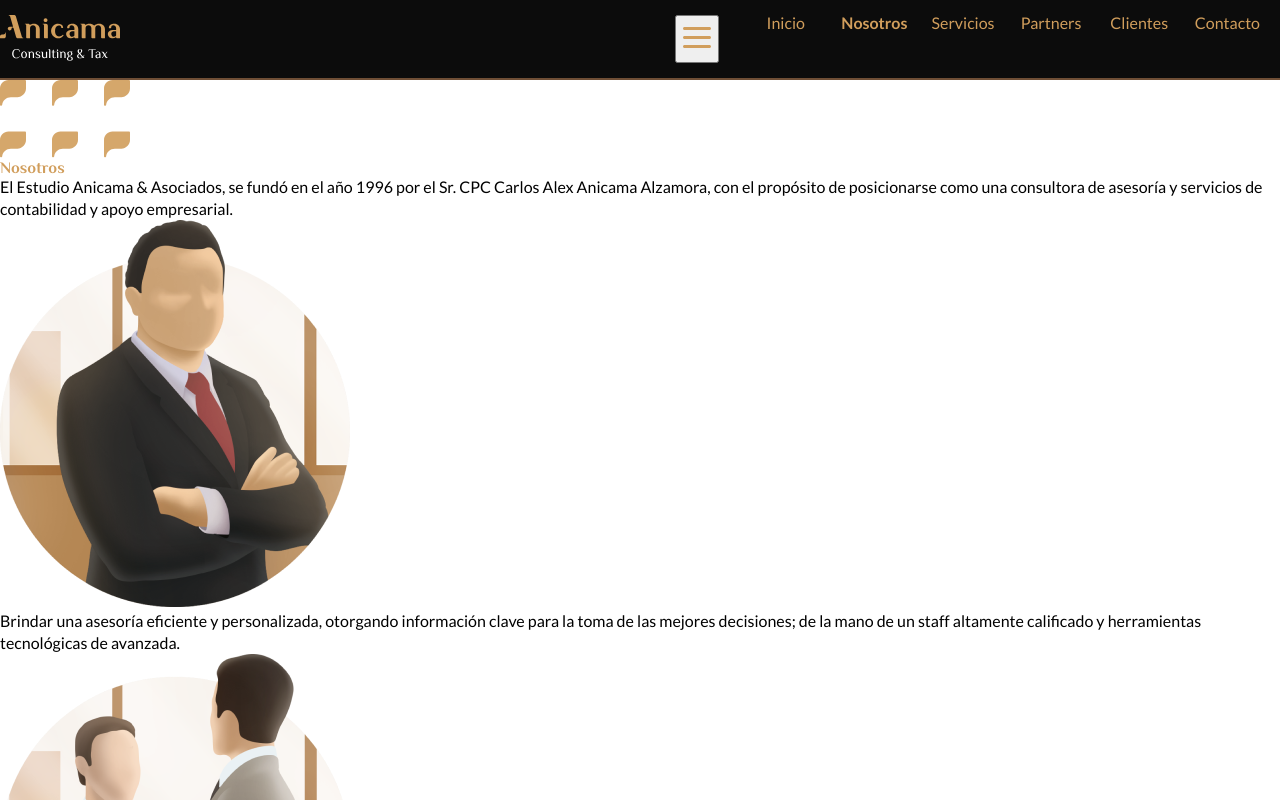
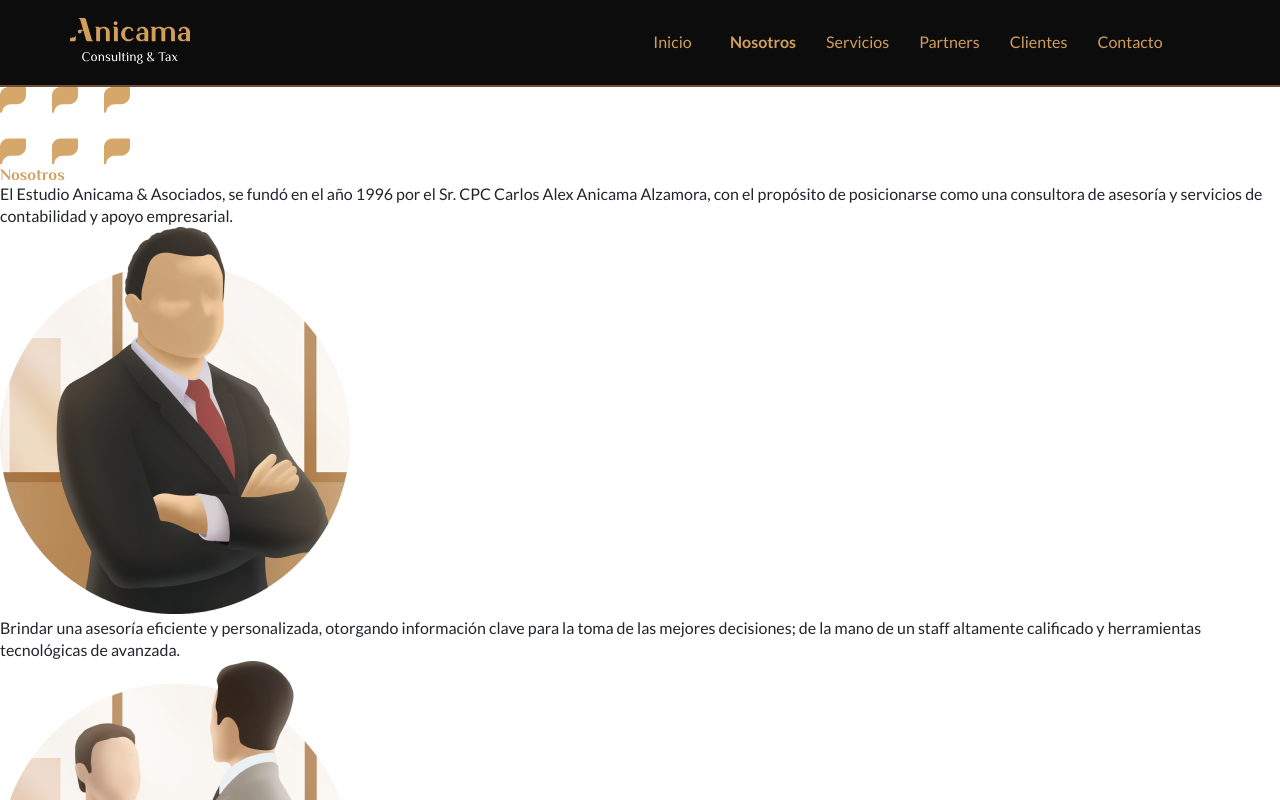
Before and after one commit to dansebp/anicama, a plain HTML site: page nosotros.html in a window 1280 px wide. Shown: the top 800 px of the page. Drawn offline with nearby package versions, Linux system fonts and the light colour scheme; files whose address does not match are found by name.

Commit message:
se agrego links

```diff
--- a/nosotros.html
+++ b/nosotros.html
@@ -6,14 +6,15 @@
     <title>Anicama:Consulting</title>
     <link href="https://fonts.googleapis.com/css2?family=Philosopher:wght@700&display=swap" rel="stylesheet">
     <link href="https://fonts.googleapis.com/css2?family=Lato:wght@400;700&family=Philosopher:wght@700&display=swap" rel="stylesheet">
+    <link rel="stylesheet" href="https://cdnjs.cloudflare.com/ajax/libs/font-awesome/5.13.1/css/all.min.css"/>
+    <link rel="stylesheet" href="https://stackpath.bootstrapcdn.com/bootstrap/4.5.0/css/bootstrap.min.css" integrity="sha384-9aIt2nRpC12Uk9gS9baDl411NQApFmC26EwAOH8WgZl5MYYxFfc+NcPb1dKGj7Sk" crossorigin="anonymous">
     <link rel="stylesheet" href="./styles/main.css">
-    <link rel="stylesheet" href="https://cdnjs.cloudflare.com/ajax/libs/font-awesome/5.13.1/css/all.min.css"/>
 </head>
 <body>
     <header>
       <nav class="navbar navbar-expand-lg nav flex flx-between container-lg container-md container-sm">
         <div class="brand-logo">
-        <a class="navbar-brand" href="#">
+          <a class="navbar-brand" href="./index.html">
             <img src="./images/icons-logos/anicama-desktop.svg" alt="">
           </a>
         </div>
--- a/servicios.html
+++ b/servicios.html
@@ -6,14 +6,15 @@
     <title>Anicama:Consulting</title>
     <link href="https://fonts.googleapis.com/css2?family=Philosopher:wght@700&display=swap" rel="stylesheet">
     <link href="https://fonts.googleapis.com/css2?family=Lato:wght@400;700&family=Philosopher:wght@700&display=swap" rel="stylesheet">
+    <link rel="stylesheet" href="https://cdnjs.cloudflare.com/ajax/libs/font-awesome/5.13.1/css/all.min.css"/>
+    <link rel="stylesheet" href="https://stackpath.bootstrapcdn.com/bootstrap/4.5.0/css/bootstrap.min.css" integrity="sha384-9aIt2nRpC12Uk9gS9baDl411NQApFmC26EwAOH8WgZl5MYYxFfc+NcPb1dKGj7Sk" crossorigin="anonymous">
     <link rel="stylesheet" href="./styles/main.css">
-    <link rel="stylesheet" href="https://cdnjs.cloudflare.com/ajax/libs/font-awesome/5.13.1/css/all.min.css"/>
 </head>
 <body>
     <header>
       <nav class="navbar navbar-expand-lg nav flex flx-between container-lg container-md container-sm">
         <div class="brand-logo">
-        <a class="navbar-brand" href="#">
+          <a class="navbar-brand" href="./index.html">
             <img src="./images/icons-logos/anicama-desktop.svg" alt="">
           </a>
         </div>
```
Lines whose indentation alone changed are shown as unchanged.
